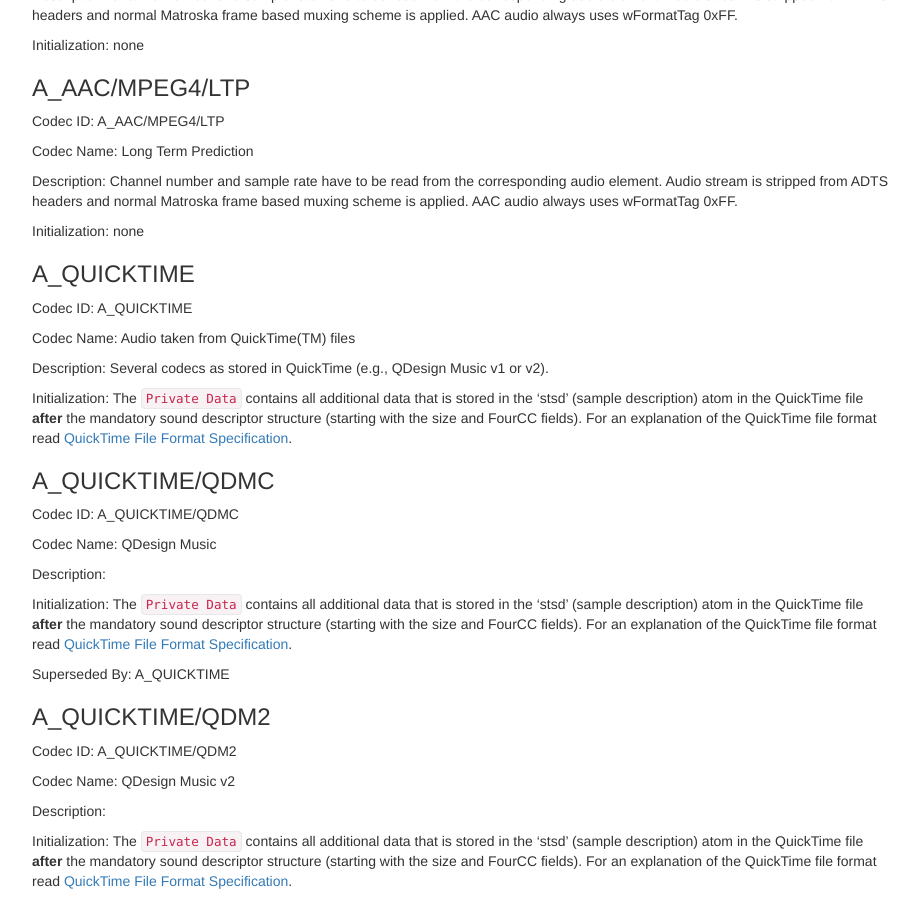
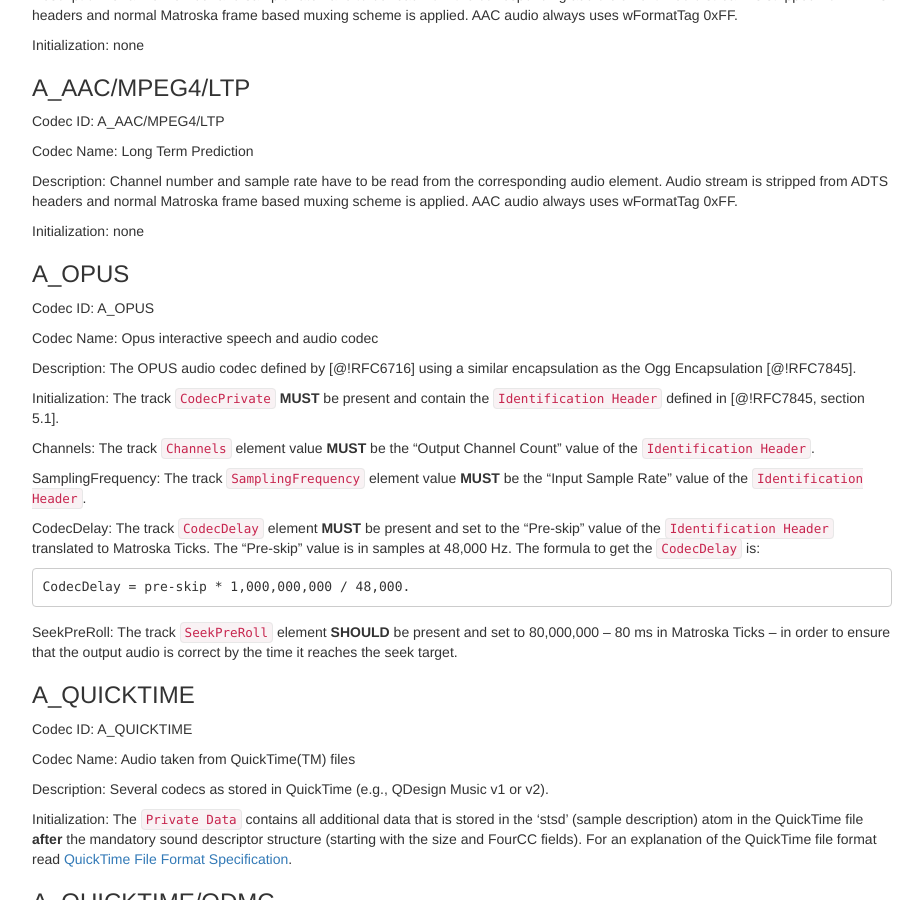
Before and after one commit to ietf-wg-cellar/matroska-specification, a Jekyll site: the page built from codec_specs.md, in a window 1280 px wide and 900 px high, scrolled down 12820 px. Shown: the whole window, without its empty margins (273-1196 px from the left). Built offline with Jekyll 4.4.1, drawn with Linux system fonts in a browser that asks for light colours; our own code applies the rules of GitHub Pages for plain Markdown files.

Commit message:
Add A_OPUS audio codec
Co-authored-by: Dave Rice <dave@dericed.com>

```diff
--- a/codec_specs.md
+++ b/codec_specs.md
@@ -757,6 +757,28 @@ AAC audio always uses wFormatTag 0xFF.
 
 Initialization: none
 
+### A_OPUS
+
+Codec ID: A_OPUS
+
+Codec Name: Opus interactive speech and audio codec
+
+Description: The OPUS audio codec defined by [@!RFC6716] using a similar encapsulation as the Ogg Encapsulation [@!RFC7845].
+
+Initialization: The track `CodecPrivate` **MUST** be present and contain the `Identification Header` defined in [@!RFC7845, section 5.1].
+
+Channels: The track `Channels` element value **MUST** be the "Output Channel Count" value of the `Identification Header`.
+
+SamplingFrequency: The track `SamplingFrequency` element value **MUST** be the "Input Sample Rate" value of the `Identification Header`.
+
+CodecDelay: The track `CodecDelay` element **MUST** be present and set to the "Pre-skip" value of the `Identification Header` translated to Matroska Ticks.
+The "Pre-skip" value is in samples at 48,000 Hz. The formula to get the `CodecDelay` is:
+
+    CodecDelay = pre-skip * 1,000,000,000 / 48,000.
+
+SeekPreRoll: The track `SeekPreRoll` element **SHOULD** be present and set to 80,000,000 -- 80 ms in Matroska Ticks --
+in order to ensure that the output audio is correct by the time it reaches the seek target.
+
 ### A_QUICKTIME
 
 Codec ID: A_QUICKTIME
```
